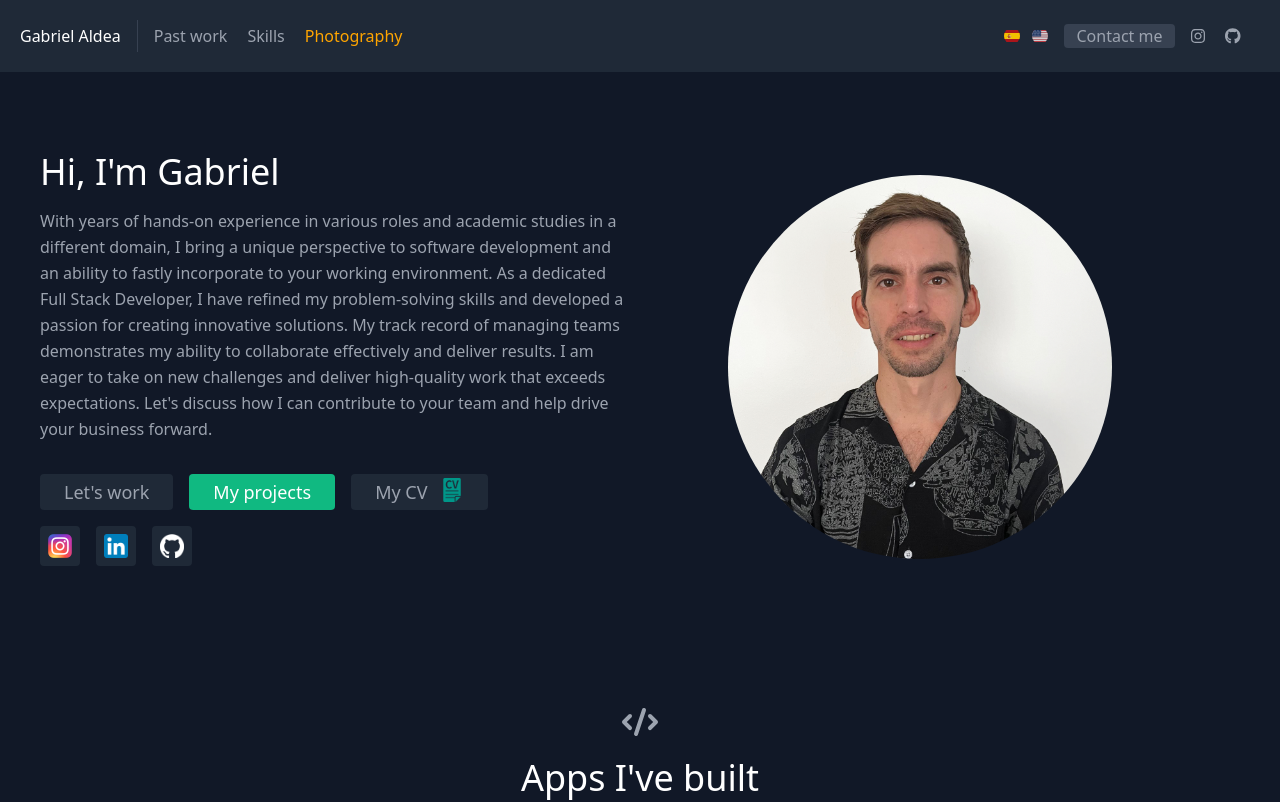
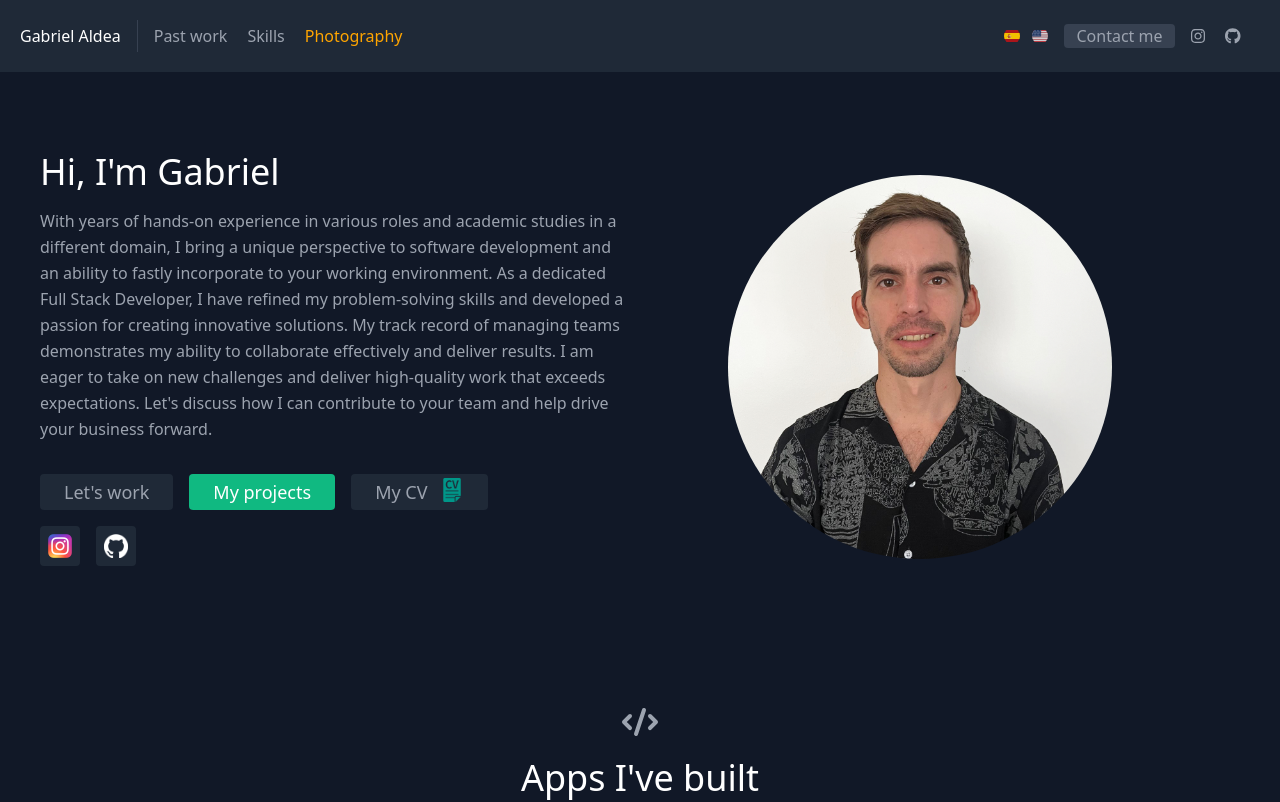
Before and after one commit to galdea/Dev-Photography-Portfolio, a React (Create React App) app: page / in a window 1280 px wide. Shown: the top 802 px of the page. Built offline with nearby package versions, Linux system fonts and the light colour scheme.

Commit message:
Update About.js

```diff
--- a/src/components/About.js
+++ b/src/components/About.js
@@ -45,11 +45,6 @@ export default function About() {
               className="inline-flex text-gray-400 bg-gray-800 border-0 py-2 px-2 focus:outline-none hover:bg-gray-700 hover:text-white rounded text-lg">
               <img src="./Instagram_logo_2016.svg.webp" alt="Instagram Logo" className="w-6 h-6"/>
             </a>
-                        <a
-              href="https://www.linkedin.com/in/gabriel-aldea/" onClick={(e) => {e.preventDefault(); window.open("https://www.linkedin.com/in/gabriel-aldea/", "_blank")}}
-              className="ml-4 inline-flex text-gray-400 bg-gray-800 border-0 py-2 px-2 focus:outline-none hover:bg-gray-700 hover:text-white rounded text-lg">
-              <img src="./LinkedIn_icon.svg.png" alt="Linkedin" className="w-6 h-6"/>
-            </a>
             <a
               href="https://github.com/galdea" onClick={(e) => {e.preventDefault(); window.open("https://github.com/galdea", "_blank")}}
               className="ml-4 inline-flex text-gray-400 bg-gray-800 border-0 py-2 px-2 focus:outline-none hover:bg-gray-700 hover:text-white rounded text-lg">
```
